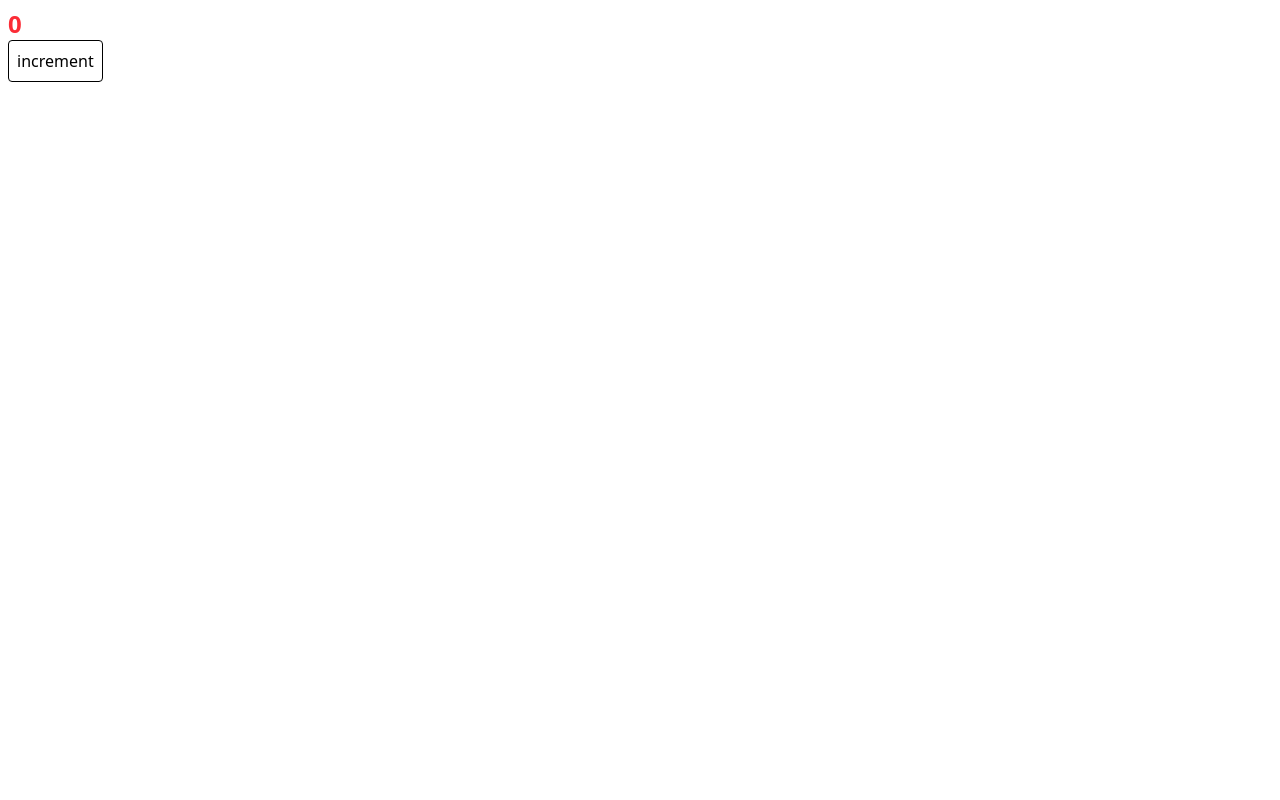
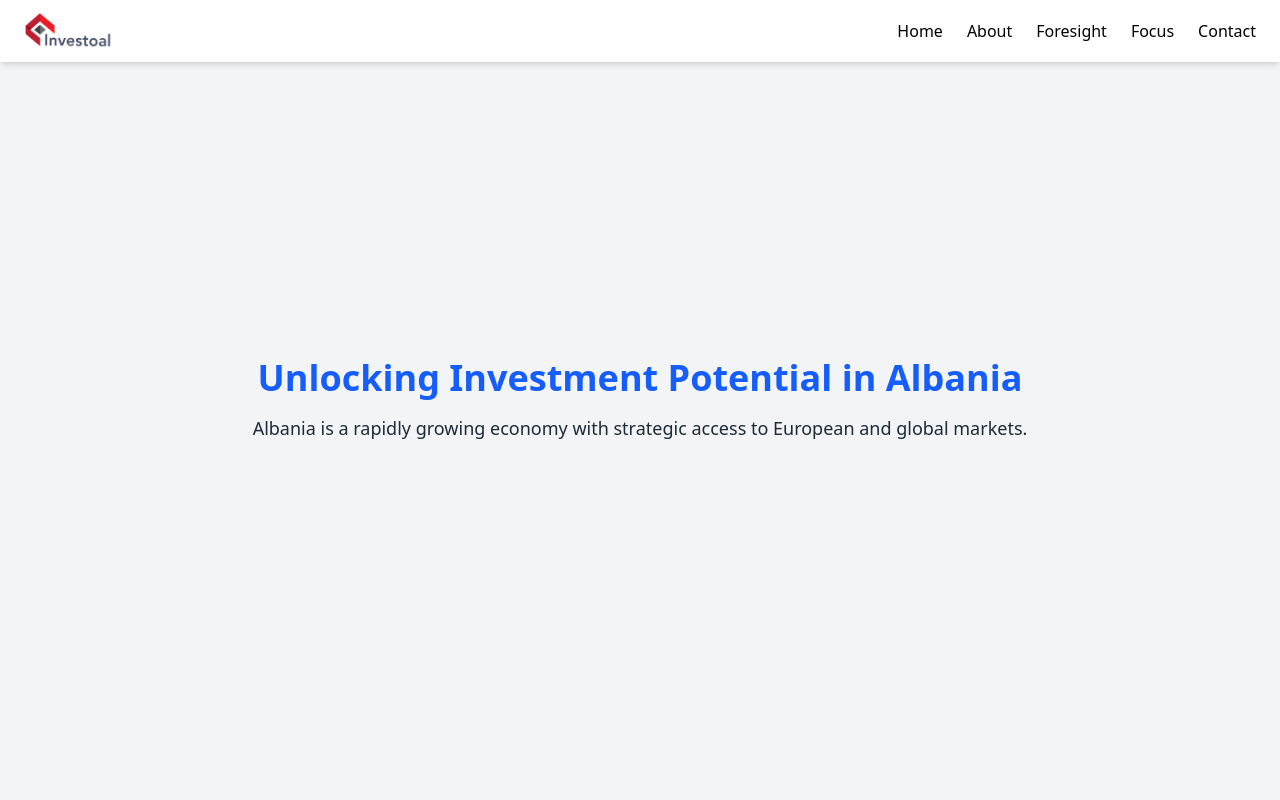
Before and after one commit to arberlisaj/investoal, a React (Vite) app: page / in a window 1280 px wide. Shown: the top 800 px of the page. Built offline with nearby package versions, Linux system fonts and the light colour scheme.

Commit message:
feat(components): Tryna build a nav

```diff
--- a/package.json
+++ b/package.json
@@ -13,6 +13,7 @@
     "@tailwindcss/vite": "^4.0.11",
     "react": "^19.0.0",
     "react-dom": "^19.0.0",
+    "react-icons": "^5.5.0",
     "tailwindcss": "^4.0.11"
   },
   "devDependencies": {
--- a/src/App.tsx
+++ b/src/App.tsx
@@ -1,17 +1,11 @@
-import { useState } from "react";
+import Investoal from "./components/Investoal";
+import Navbar from "./components/Navbar";
 
 function App() {
-  const [count, setCount] = useState(0);
-
   return (
     <main>
-      <h1 className="text-red-500 font-bold text-2xl">{count}</h1>
-      <button
-        className="border rounded p-2"
-        onClick={() => setCount((prevCount) => prevCount + 1)}
-      >
-        increment
-      </button>
+      <Navbar />
+      <Investoal />
     </main>
   );
 }
--- /dev/null
+++ b/src/components/Footer.tsx
@@ -0,0 +1,5 @@
+const Footer = () => {
+  return <div>Footer</div>;
+};
+
+export default Footer;
--- /dev/null
+++ b/src/components/Hero.tsx
@@ -0,0 +1,5 @@
+const Hero = () => {
+  return <div>Hero</div>;
+};
+
+export default Hero;
--- /dev/null
+++ b/src/components/Investoal.tsx
@@ -0,0 +1,85 @@
+const Investoal = () => {
+  return (
+    <div className="bg-gray-100 text-gray-800">
+      <section
+        id="home"
+        className="h-screen flex items-center justify-center text-center px-6"
+      >
+        <div>
+          <h2 className="text-4xl font-bold text-blue-600">
+            Unlocking Investment Potential in Albania
+          </h2>
+          <p className="mt-4 text-lg">
+            Albania is a rapidly growing economy with strategic access to
+            European and global markets.
+          </p>
+        </div>
+      </section>
+
+      <section id="about" className="py-20 bg-white px-6 text-center">
+        <h2 className="text-3xl font-bold text-blue-600">Who We Are</h2>
+        <p className="mt-4 max-w-3xl mx-auto">
+          Investoal is an Albania-based investment company committed to
+          identifying and facilitating high-growth opportunities...
+        </p>
+      </section>
+
+      <section id="foresight" className="py-20 px-6 text-center">
+        <h2 className="text-3xl font-bold text-blue-600">Our Vision</h2>
+        <p className="mt-4 max-w-3xl mx-auto">
+          We believe in sustainable growth, innovation, and long-term value
+          creation...
+        </p>
+      </section>
+
+      <section id="focus" className="py-20 bg-white px-6 text-center">
+        <h2 className="text-3xl font-bold text-blue-600">Our Focus Areas</h2>
+        <div className="grid md:grid-cols-3 gap-8 mt-6">
+          {[
+            "Real Estate & Development",
+            "Business & Startup Investments",
+            "Technology & Innovation",
+          ].map((area, index) => (
+            <div key={index} className="bg-gray-200 p-6 rounded-lg">
+              <h3 className="font-semibold">{area}</h3>
+              <p>Details about {area.toLowerCase()}...</p>
+            </div>
+          ))}
+        </div>
+      </section>
+
+      <section className="py-20 px-6 text-center">
+        <h2 className="text-3xl font-bold text-blue-600">Why Choose Us?</h2>
+        <p className="mt-4 max-w-3xl mx-auto">
+          We have an in-depth understanding of Albania’s economic trends,
+          regulatory landscape, and investment climate.
+        </p>
+      </section>
+
+      <section id="contact" className="py-20 bg-white px-6 text-center">
+        <h2 className="text-3xl font-bold text-blue-600">Get in Touch</h2>
+        <form className="mt-6 max-w-lg mx-auto">
+          <input
+            type="text"
+            placeholder="Your Name"
+            className="w-full p-3 border rounded mb-4"
+          />
+          <input
+            type="email"
+            placeholder="Your Email"
+            className="w-full p-3 border rounded mb-4"
+          />
+          <textarea
+            placeholder="Your Message"
+            className="w-full p-3 border rounded mb-4"
+          ></textarea>
+          <button className="bg-blue-600 text-white px-6 py-2 rounded">
+            Submit
+          </button>
+        </form>
+      </section>
+    </div>
+  );
+};
+
+export default Investoal;
--- /dev/null
+++ b/src/components/Navbar.tsx
@@ -0,0 +1,74 @@
+import { useState } from "react";
+import websiteLogoImage from "../assets/website-logo.png";
+import { CiMenuFries } from "react-icons/ci";
+import { IoMdClose } from "react-icons/io";
+
+const Navbar = () => {
+  const toggleMenu = () => setMenuOpen(!menuOpen);
+  const [menuOpen, setMenuOpen] = useState(false);
+  const closeMenu = () => setMenuOpen(false);
+
+  return (
+    <>
+      <nav className="bg-white shadow-md fixed w-full top-0 z-50">
+        <div className="container mx-auto flex justify-between items-center py-3 md:px-6 px-2">
+          <a href="/">
+            <img
+              className="max-w-[90px]"
+              src={websiteLogoImage}
+              alt="Investoal"
+            />
+          </a>
+
+          <button className="md:hidden cursor-pointer" onClick={toggleMenu}>
+            <CiMenuFries size={24} />
+          </button>
+          <ul className="hidden md:flex space-x-6">
+            {["home", "about", "foresight", "focus", "contact"].map(
+              (section) => (
+                <li key={section}>
+                  <a
+                    href={`#${section}`}
+                    className="hover:text-blue-600 capitalize"
+                  >
+                    {section.replace("-", " ")}
+                  </a>
+                </li>
+              )
+            )}
+          </ul>
+        </div>
+      </nav>
+      {menuOpen && (
+        <div
+          className="fixed inset-0 bg-black opacity-20 z-40"
+          onClick={closeMenu}
+        ></div>
+      )}
+      <aside
+        className={`hide_on_desktop fixed top-0 left-0 h-full w-64 bg-white shadow-lg transform ${
+          menuOpen ? "translate-x-0" : "-translate-x-full"
+        } transition-transform z-50 p-6`}
+      >
+        <button className="text-xl mb-4" onClick={closeMenu}>
+          <IoMdClose />
+        </button>
+        <ul>
+          {["home", "about", "foresight", "focus", "contact"].map((section) => (
+            <li key={section} className="mb-4">
+              <a
+                href={`#${section}`}
+                className="capitalize text-center"
+                onClick={closeMenu}
+              >
+                {section.replace("-", " ")}
+              </a>
+            </li>
+          ))}
+        </ul>
+      </aside>
+    </>
+  );
+};
+
+export default Navbar;
--- a/src/index.css
+++ b/src/index.css
@@ -1,5 +1,13 @@
 @import "tailwindcss";
 
-body {
-  @apply p-2;
+*{
+  scroll-behavior: smooth;
 }
+
+
+/* Desktop styles */
+@media (min-width: 768px) {
+  .hide_on_desktop{
+    display: none;
+  }
+}
```
Also changed, not shown: src/assets/website-logo.png (added), 1 other file (tests, documents, lock files or other folders).
